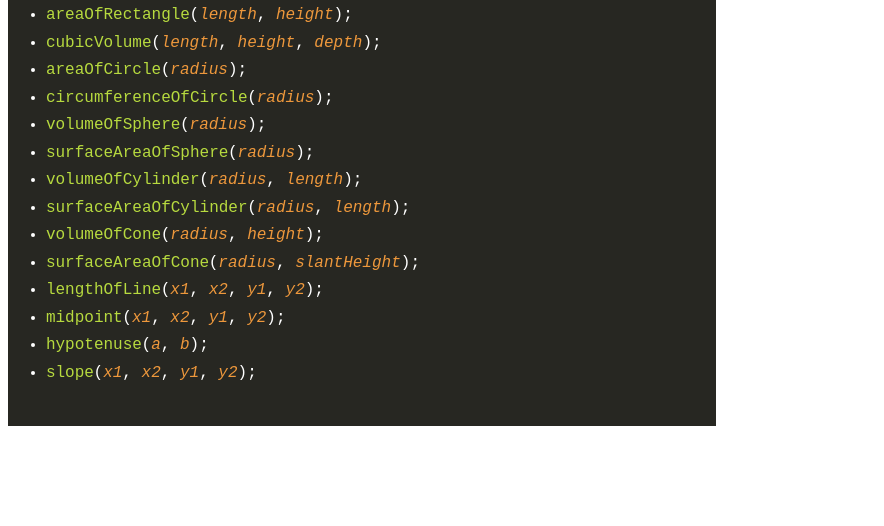
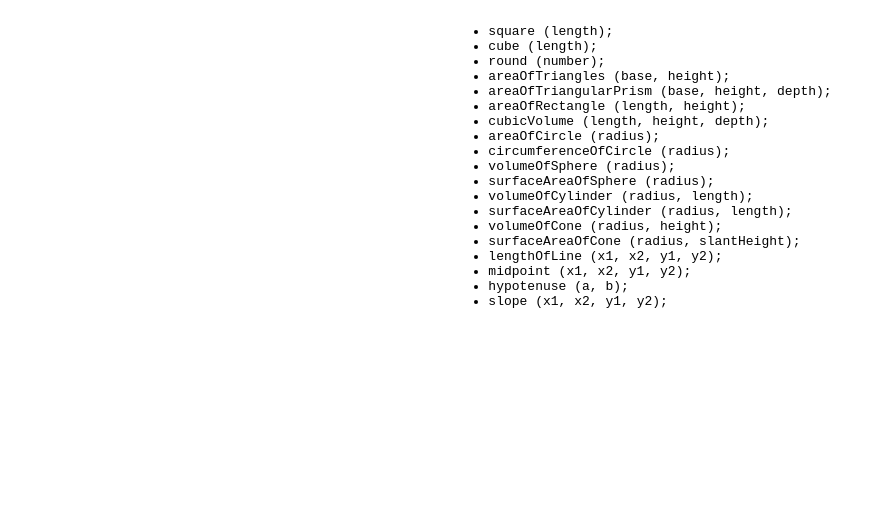
Before and after one commit to eesazahed/geometry-whiz, a plain HTML site: page index.html in a window 1280 px wide. Shown: the part 290-816 px from the top of the page, without its empty margins (0-884 px from the left). Drawn offline with Linux system fonts and the light colour scheme.

Commit message:
Add files via upload

```diff
--- a/style.css
+++ b/style.css
@@ -1,42 +1,37 @@
-body{
-    font: 1rem Arial;
+@import url("https://fonts.googleapis.com/css2?family=Inter:wght@400;700&display=swap");
+
+body {
+  padding: none;
+  margin: none;
+  min-height: 100vh;
+  display: flex;
+  flex-direction: column;
+  justify-content: center;
+  align-items: center;
 }
 
-ul{
-    width: 50%;
-    padding: 3%;
-    overflow-x: auto;
+main {
+  font-family: "Inter", sans-serif;
+  color: #333;
+  background-color: #fff;
+  text-align: center;
 }
 
-li{
-    margin-top: 0.5%;
-    margin-bottom: 0.5%;
-    padding-top: 0.5%;
-    padding-bottom: 0.5%;
+button {
+  font-family: "Inter", sans-serif;
+  border-radius: 50px;
+  border-width: thin;
+  padding: 0.5rem 1rem 0.5rem 1rem;
+  margin: 0.5rem;
 }
 
-.function{
-    color: #B7DA3F;
-    margin-right: -10px;
+button {
+  cursor: pointer;
+  border: none;
+  background: #1e90ff;
+  color: white;
 }
 
-.parameter{
-    color: #EE983C;
-    font-style: italic;
+button:hover {
+  background: #0070f3;
 }
-
-@media(prefers-color-scheme: dark){
-    body{
-        background: #272722;
-        color: white;
-    }
-}
-@media(prefers-color-scheme: light){
-    body{
-        background: white;
-    }
-    ul{
-        background: #272722;
-        color: white;
-    }
-}
```
